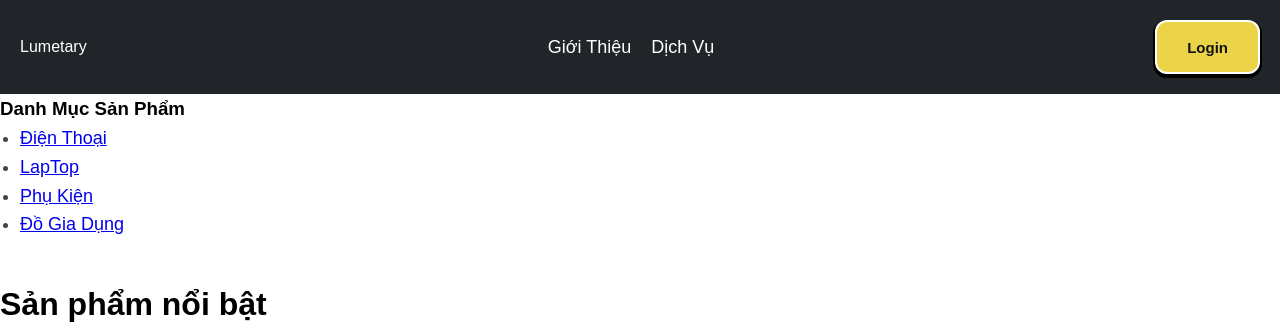
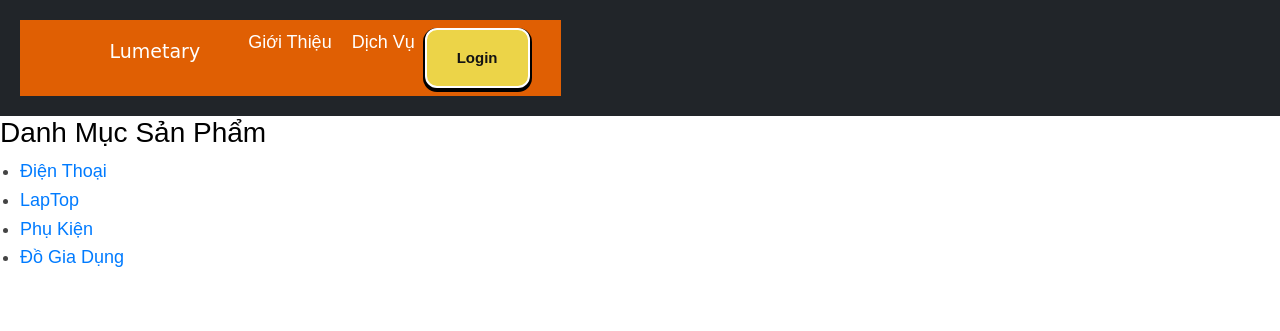
Before and after one commit to lt19284/TMDT, a Flask app: template templates/index.html in a window 1280 px wide. Shown: the top 331 px of the page. Run offline with Flask 3, Linux system fonts and the light colour scheme; the template is opened without the code that fills it, so the values that code supplies are empty; some libraries are stand-ins or nearby versions.

Commit message:
Update index.html
thêm link cho logo của trang web

```diff
--- a/templates/index.html
+++ b/templates/index.html
@@ -3,16 +3,30 @@
 <head>
     <meta charset="UTF-8">
     <meta name="viewport" content="width=device-width, initial-scale=1.0">
+    <link rel="stylesheet" href="https://maxcdn.bootstrapcdn.com/bootstrap/4.0.0/css/bootstrap.min.css">
+    <link rel="stylesheet" href="https://cdnjs.cloudflare.com/ajax/libs/font-awesome/4.7.0/css/font-awesome.min.css">
+    <link rel="stylesheet" href="https://cdnjs.cloudflare.com/ajax/libs/bootstrap-icons/1.10.5/font/bootstrap-icons.min.css" />
     <title>Lumetary</title>
     <link rel="stylesheet" href="{{ url_for('static', filename='index.css') }}">
 </head>
 <body>
 
-    <!-- Header -->
+
     <header>
-        <div class="logo">
-            <a action="index.html" class="logo">Lumetary</a>
-        </div>
+    <nav class="navbar navbar-expand-lg" style="background-color: rgb(224, 95, 3);">
+      <div class="container-fluid">
+        <a class="navbar-brand" href="#" style="color: orange; font-size: 30px; margin-right: -2px;">
+          <i class="fab fa-adn"></i>
+        </a>
+        <button class="navbar-toggler" type="button" data-bs-toggle="collapse" data-bs-target="#navbarSupportedContent" aria-controls="navbarSupportedContent" aria-expanded="false" aria-label="Toggle navigation">
+          <span class="navbar-toggler-icon"></span>
+        </button>
+        <div class="collapse navbar-collapse" id="navbarSupportedContent">
+          <ul class="navbar-nav me-auto mb-2 mb-lg-0">
+            <li class="nav-item">
+              <a class="nav-link active" aria-current="page" href="/" style="font-family: cursive; font-size: 19px;">Lumetary</a>
+            </li>
+
         <nav>
             <ul>
                 <li><a href="#">Giới Thiệu</a></li>
```
